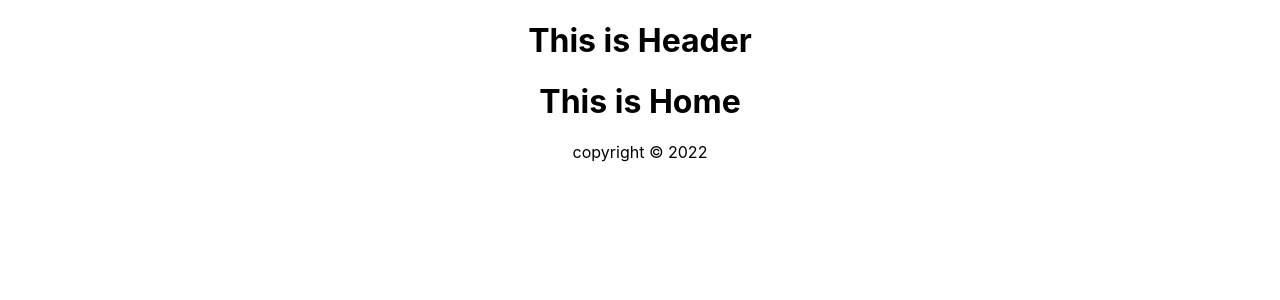
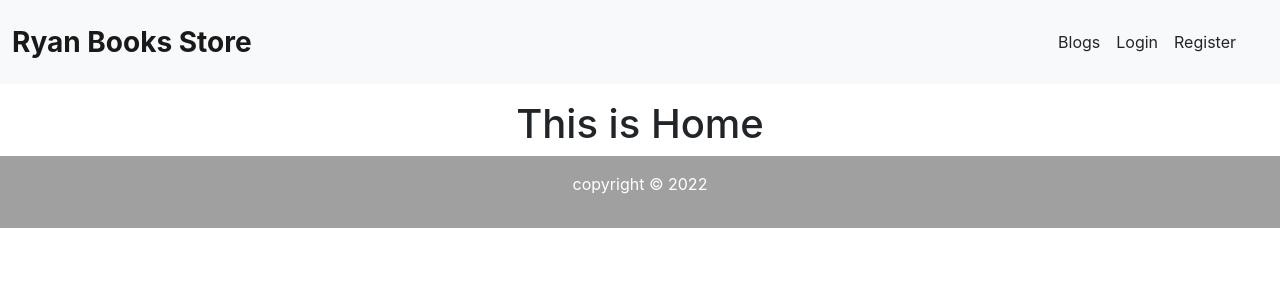
Before and after one commit to CodeWithShamim/Ryan-books-store-client-side, a React (Create React App) app: page / in a window 1280 px wide. Shown: the top 300 px of the page. Built offline with nearby package versions, Linux system fonts and the light colour scheme.

Commit message:
header added

```diff
--- a/src/App.css
+++ b/src/App.css
@@ -8,4 +8,5 @@
     --blue: #1e90ff;
     --white: #ffffff;
     --dark: #0000;
+    --grey: rgb(160, 160, 160);
 }
--- /dev/null
+++ b/src/components/Shared/Footer/Footer.css
@@ -0,0 +1,4 @@
+.footer-container {
+    background-color: var(--grey);
+    color: var(--white);
+}
--- a/src/components/Shared/Footer.js
+++ b/src/components/Shared/Footer/Footer.js
@@ -1,10 +1,11 @@
 import React from "react";
+import "./Footer.css";
 
 const Footer = () => {
   const date = new Date();
   const getYear = date.getFullYear();
   return (
-    <div>
+    <div className="footer-container py-3">
       <p>copyright &copy; {getYear}</p>
     </div>
   );
--- a/src/components/Shared/Header.js
+++ /dev/null
@@ -1,11 +0,0 @@
-import React from "react";
-
-const Header = () => {
-  return (
-    <div>
-      <h1>This is Header</h1>
-    </div>
-  );
-};
-
-export default Header;
--- /dev/null
+++ b/src/components/Shared/Header/Header.css
@@ -0,0 +1,4 @@
+a {
+    color: inherit;
+    text-decoration: none;
+}
--- /dev/null
+++ b/src/components/Shared/Header/Header.js
@@ -0,0 +1,49 @@
+import React from "react";
+import { Container, Nav, Navbar, Offcanvas } from "react-bootstrap";
+import { Link } from "react-router-dom";
+import "./Header.css";
+
+const Header = () => {
+  return (
+    <div className="header-container">
+      {["md"].map((expand) => (
+        <Navbar key={expand} bg="light" expand={expand} className="mb-3 py-3">
+          <Container fluid>
+            <Navbar.Brand>
+              <Link to="/" className="fs-3 fw-bold">
+                Ryan Books Store
+              </Link>
+            </Navbar.Brand>
+            <Navbar.Toggle aria-controls={`offcanvasNavbar-expand-${expand}`} />
+            <Navbar.Offcanvas
+              id={`offcanvasNavbar-expand-${expand}`}
+              aria-labelledby={`offcanvasNavbarLabel-expand-${expand}`}
+              placement="end"
+            >
+              <Offcanvas.Header closeButton>
+                <Offcanvas.Title id={`offcanvasNavbarLabel-expand-${expand}`}>
+                  Ryan Books Store
+                </Offcanvas.Title>
+              </Offcanvas.Header>
+              <Offcanvas.Body>
+                <Nav className="justify-content-end flex-grow-1 pe-3">
+                  <Link className="me-3" to="/blogs">
+                    Blogs
+                  </Link>
+                  <Link className="me-3" to="/login">
+                    Login
+                  </Link>
+                  <Link className="me-3" to="/signup">
+                    Register
+                  </Link>
+                </Nav>
+              </Offcanvas.Body>
+            </Navbar.Offcanvas>
+          </Container>
+        </Navbar>
+      ))}
+    </div>
+  );
+};
+
+export default Header;
--- a/src/components/Shared/NotFound.js
+++ b/src/components/Shared/NotFound/NotFound.js
@@ -1,4 +1,5 @@
 import React from "react";
+import "./NotFound.css";
 
 const NotFound = () => {
   return (
```
Also changed, not shown: src/App.js (+4 -3 lines), src/components/Shared/NotFound/NotFound.css (added), 1 other file (tests, documents, lock files or other folders).
